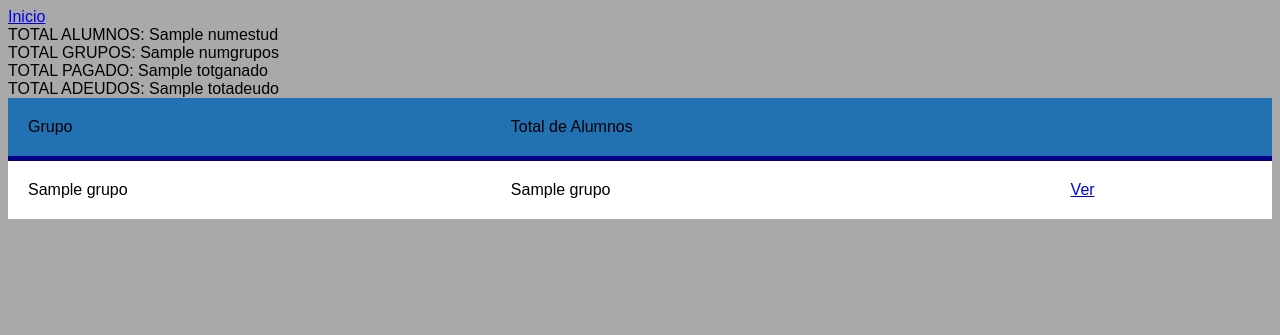
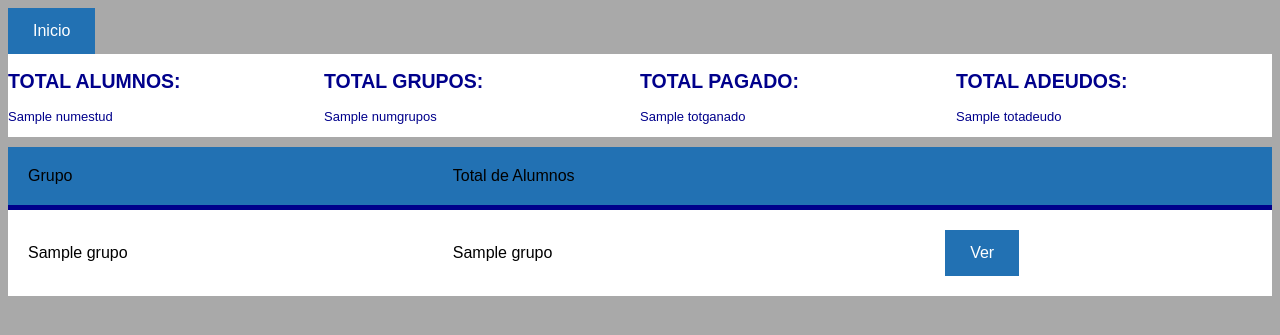
Before and after one commit to Rodolfohp96/CFCA, a Flask app: template templates/index.html in a window 1280 px wide. Shown: the top 335 px of the page. Run offline with Flask 2, Linux system fonts and the light colour scheme; the template is opened without the code that fills it: most values are stand-ins (such as "Sample title", 1, 10 or a date in 2020); some libraries are stand-ins or nearby versions.

Commit message:
estilosindex

```diff
--- a/static/css/styles.css
+++ b/static/css/styles.css
@@ -41,3 +41,26 @@ tr:hover td{
     background-color: #0096d2;
     color: white;
 }
+
+.info__columna{
+    background: white;
+    color: darkblue;
+    width: 25%;
+    margin-bottom: 10px;
+    float: left;
+    font-size: 13px;
+
+}
+
+a:link, a:visited {
+  background-color: #2271b3;
+  color: white;
+  padding: 14px 25px;
+  text-align: center;
+  text-decoration: none;
+  display: inline-block;
+}
+
+a:hover, a:active {
+  background-color: #00c3f8;
+}
--- a/templates/index.html
+++ b/templates/index.html
@@ -1,9 +1,23 @@
 {% extends "layout.html" %}
 {% block body %}
-    <div>TOTAL ALUMNOS: {{ info.numestud }}</div>
-    <div>TOTAL GRUPOS: {{ info.numgrupos }}</div>
-    <div>TOTAL PAGADO: {{ info.totganado }}</div>
-    <div>TOTAL ADEUDOS: {{ info.totadeudo }}</div>
+<section class="info">
+    <article class="info__columna">
+       <h2 class="info__titulo">TOTAL ALUMNOS: </h2>
+       <p class="info__txt">{{ info.numestud }}</p>
+       </article>
+    <article class="info__columna">
+       <h2 class="info__titulo">TOTAL GRUPOS: </h2>
+        <p class="info__txt">{{ info.numgrupos }}</p>
+        </article>
+    <article class="info__columna">
+        <h2 class="info__titulo">TOTAL PAGADO: </h2>
+        <p class="info__txt">{{ info.totganado }}</p>
+    </article>
+    <article class="info__columna">
+        <h2 class="info__titulo">TOTAL ADEUDOS: </h2>
+        <p class="info__txt">{{ info.totadeudo }}</p>
+    </article>
+    </section>
     <table>
         <thead>
             <tr>
```
